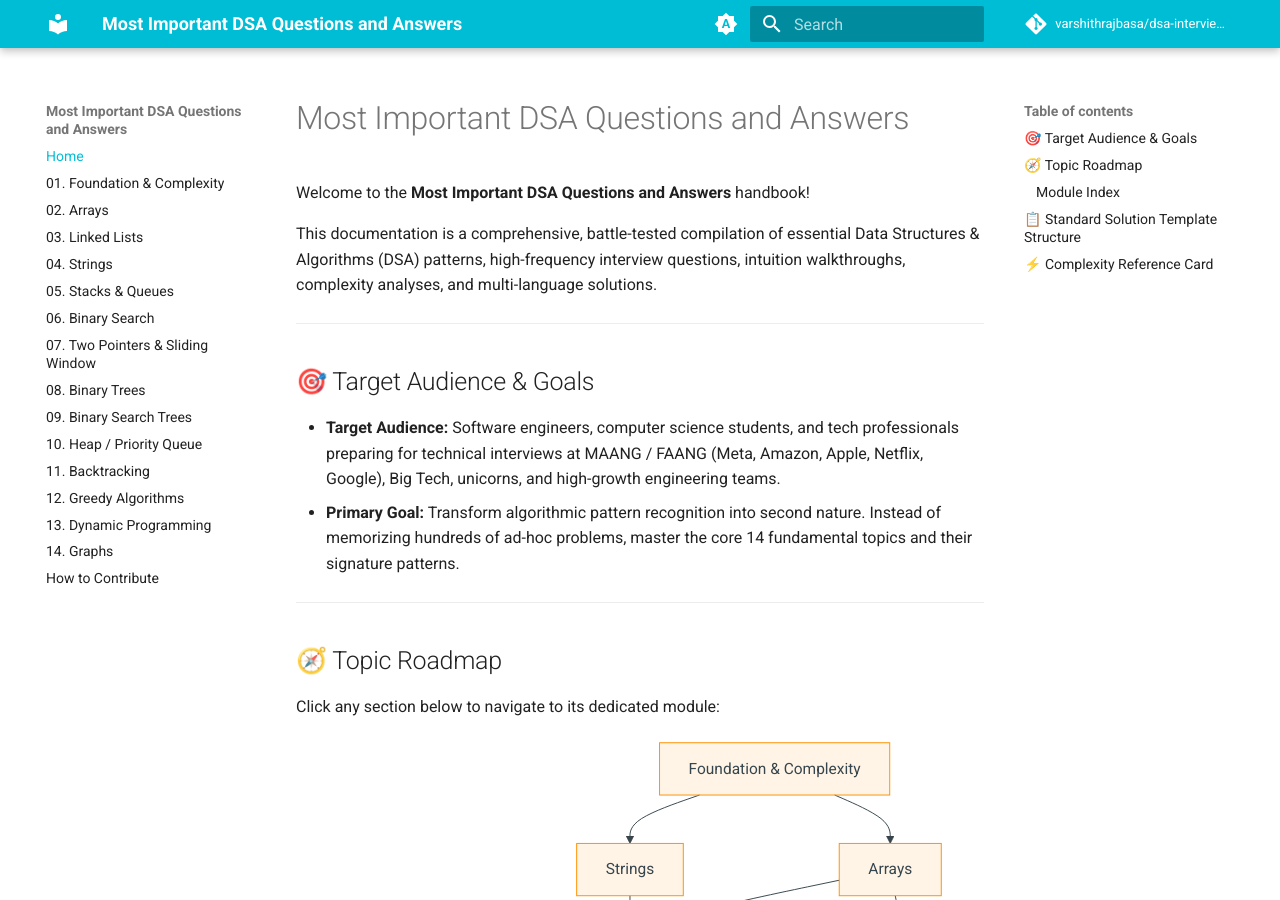
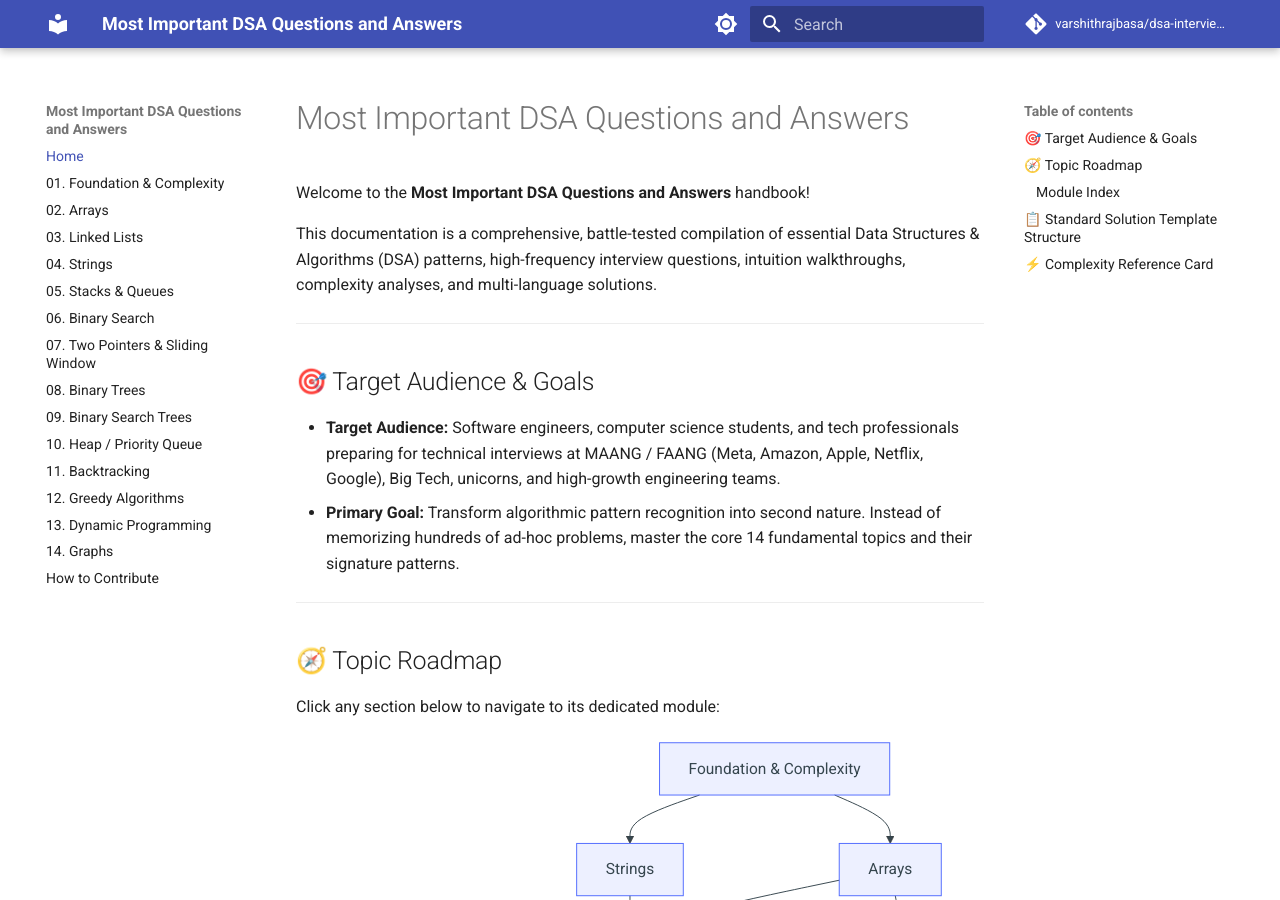
Before and after one commit to varshithrajbasa/dsa-interview-handbook, an MkDocs documentation site: the page built from docs/index.md, in a window 1280 px wide and 900 px high. Built offline with MkDocs 1.6.1 and Material for MkDocs 9.7.7, drawn with Linux system fonts in a browser that asks for light colours; comment, search, counter and statistics services are not loaded.

Commit message:
refactor: simplify color scheme configuration and update primary palette to indigo in mkdocs.yml

```diff
--- a/mkdocs.yml
+++ b/mkdocs.yml
@@ -18,31 +18,20 @@
 theme:
   name: material
   palette:
-    # Default: follows user's system OS appearance
-    - media: "(prefers-color-scheme)"
-      primary: cyan
-      accent: orange
-      toggle:
-        icon: material/brightness-auto
-        name: Switch to light mode
-
-    # Explicit light mode
-    - media: "(prefers-color-scheme: light)"
-      scheme: default
-      primary: cyan
-      accent: orange
+    # Light mode
+    - scheme: default
+      primary: indigo
+      accent: indigo
       toggle:
         icon: material/brightness-7
         name: Switch to dark mode
-
-    # Explicit dark mode
-    - media: "(prefers-color-scheme: dark)"
-      scheme: slate
-      primary: cyan
-      accent: orange
+    # Dark mode
+    - scheme: slate
+      primary: indigo
+      accent: indigo
       toggle:
         icon: material/brightness-4
-        name: Switch to system mode
+        name: Switch to light mode
 
   features:
     - navigation.instant
```
